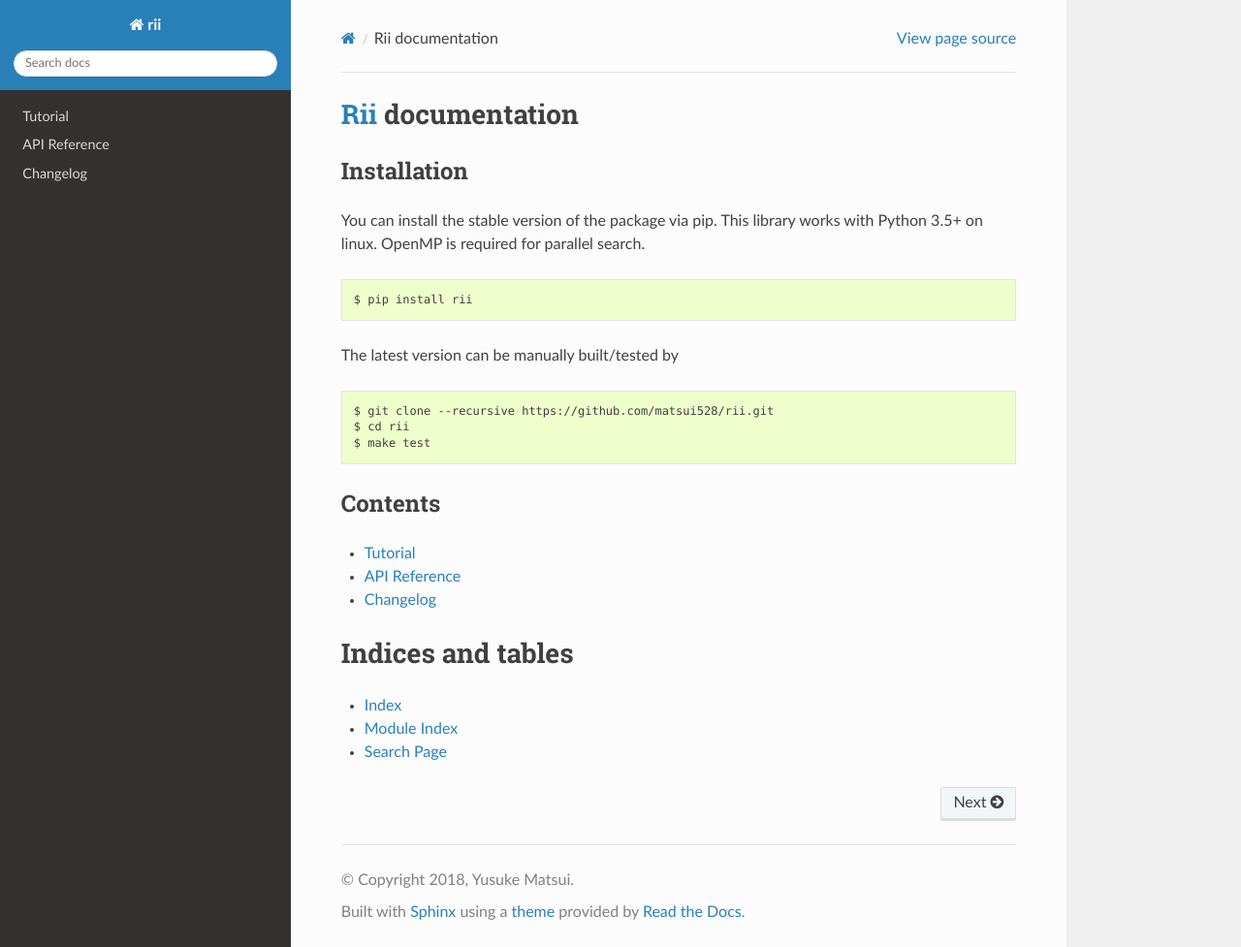
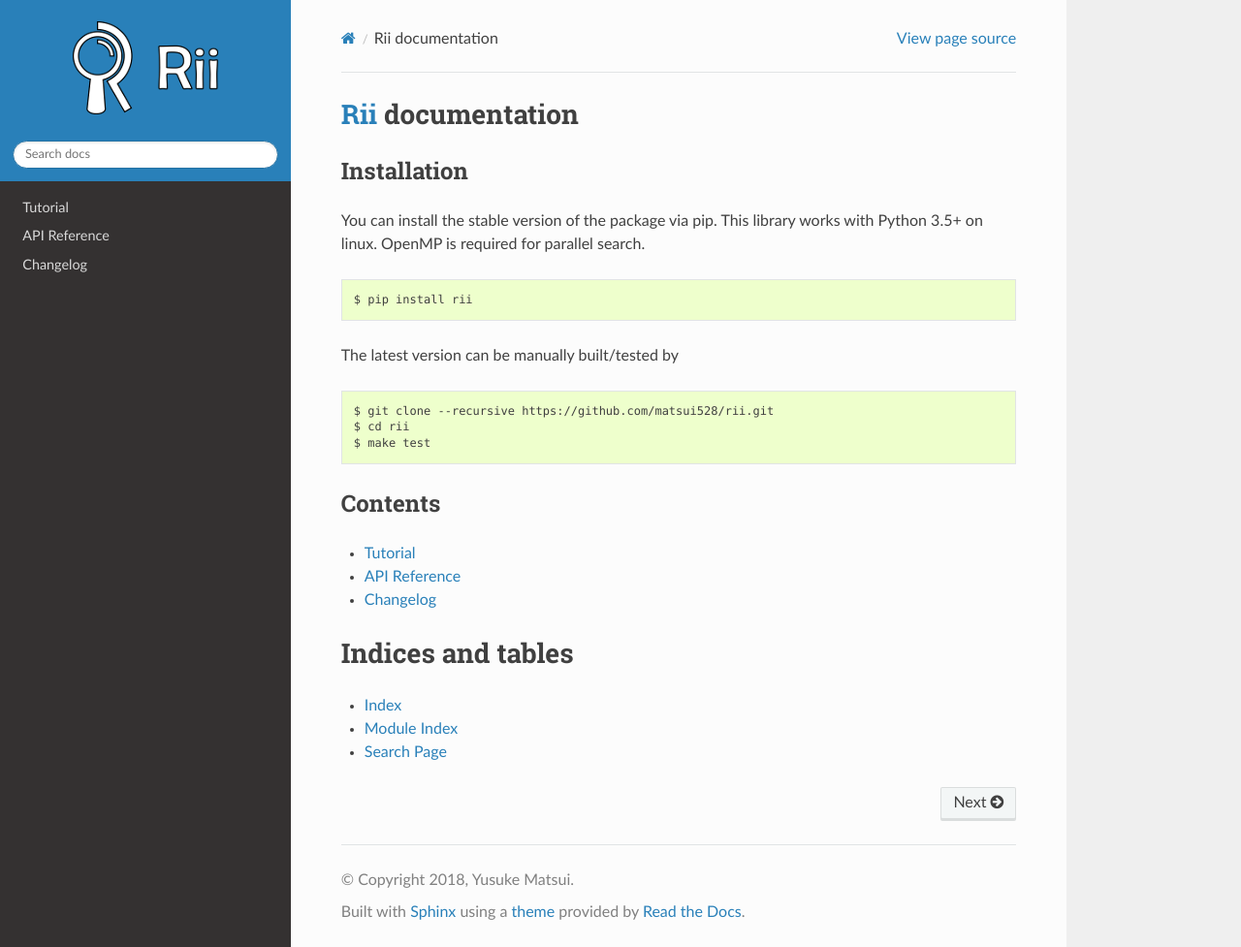
Before and after one commit to matsui528/rii, a Sphinx documentation site: the page built from docs/index.rst, in a window 1280 px wide and 977 px high. Shown: the whole window at 97% size. Built offline with Sphinx 7.4.7 and the Read the Docs theme 2.0.0, drawn with Linux system fonts in a browser that asks for light colours; formulas are drawn with MathJax 3.

Commit message:
added a logo designed by @richardbmx

```diff
--- a/docs/conf.py
+++ b/docs/conf.py
@@ -87,7 +87,11 @@
 # Add any paths that contain custom static files (such as style sheets) here,
 # relative to this directory. They are copied after the builtin static files,
 # so a file named "default.css" will overwrite the builtin "default.css".
-# html_static_path = ['_static']
+html_static_path = ['_static']
+html_logo = '_static/img/logotype97WB_150.png'
+html_theme_options = {
+    'logo_only': True,
+}
 
 # Custom sidebar templates, must be a dictionary that maps document names
 # to template names.
```
Also changed, not shown: README.md (+6 -1 lines), docs/_static/img/logotype97WB_150.png (added), 1 other file.
